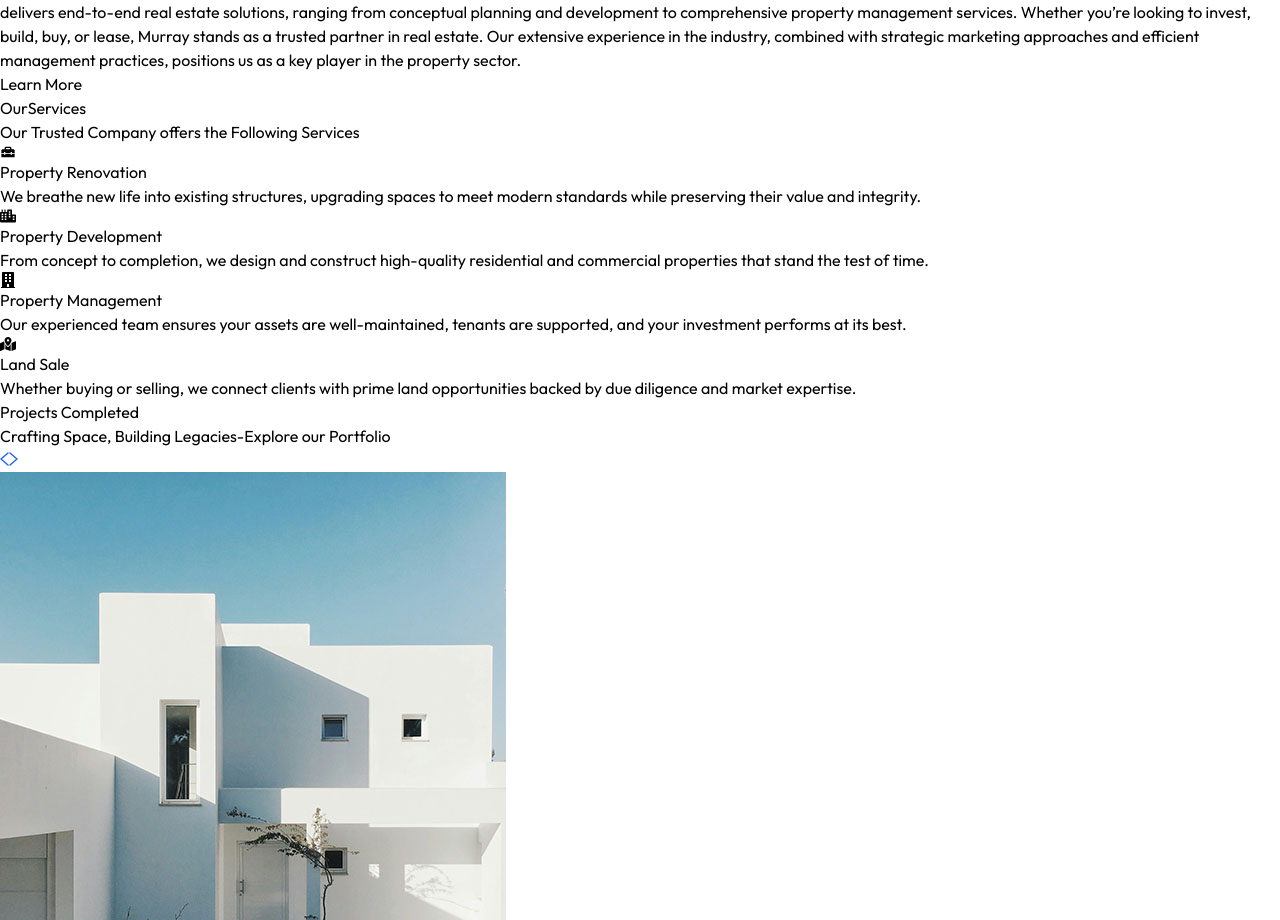
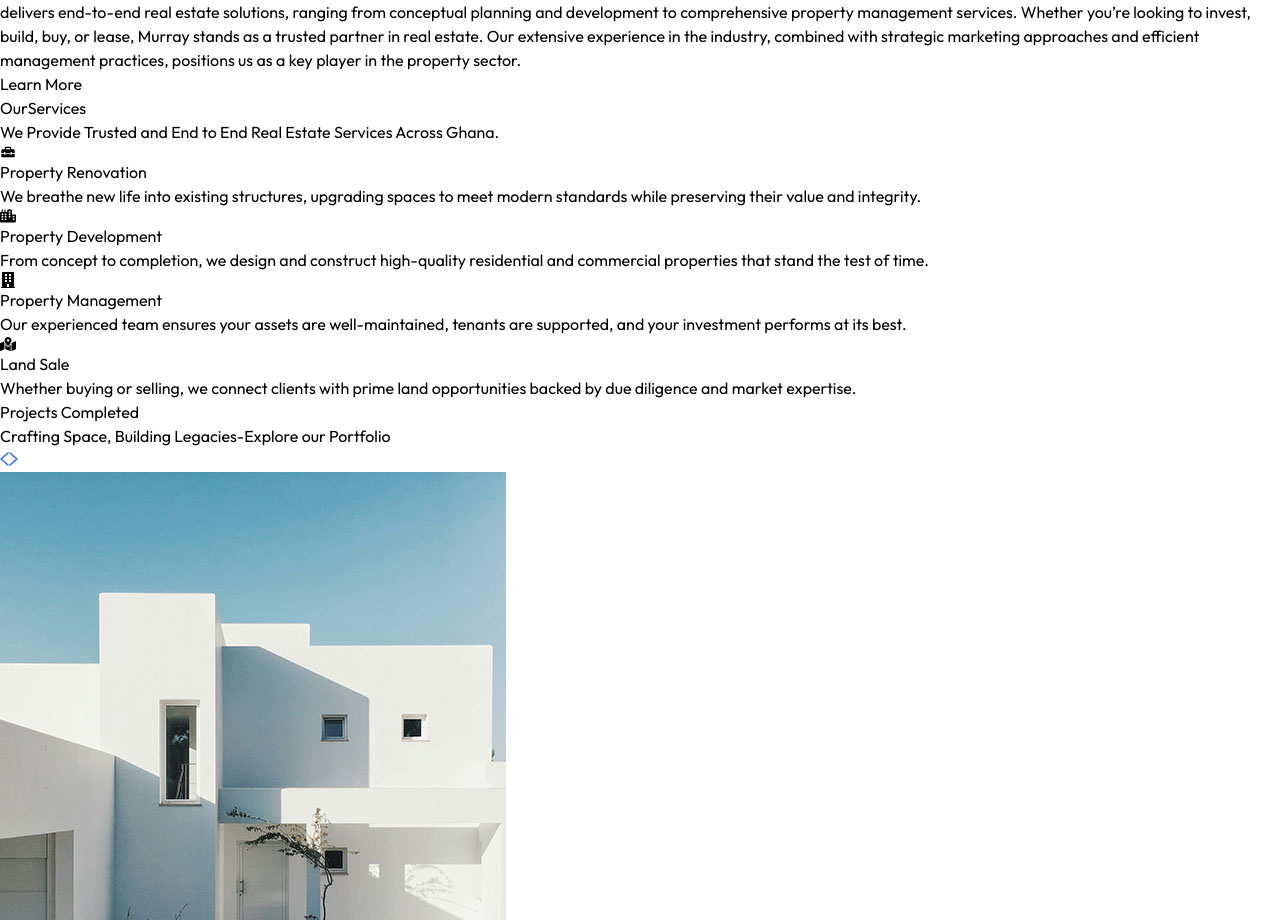
Before and after one commit to Muraydevs1/realest, a React (Vite) app: page / in a window 1280 px wide. Shown: the part 2008-2928 px from the top of the page. Built offline with nearby package versions, Linux system fonts and the light colour scheme.

Commit message:
new additions

```diff
--- a/src/components/Services.jsx
+++ b/src/components/Services.jsx
@@ -10,7 +10,7 @@ function Services() {
     return (
         <section className='max-w-7xl mx-auto px-6 py-16'>
             <h2 className="text-center font-bold mb-2 text-2xl sm:text-4xl">Our<span className='underline decoration-orange-400 underline-offset-4 decoration-1 font-light'>Services</span></h2>
-             <p className='text-center text-gray-500 mb-8 max-w-80 mx-auto'>Our Trusted Company offers the Following Services</p>
+             <p className='text-center text-gray-500 mb-8 max-w-80 mx-auto'>We Provide Trusted and End to End Real Estate Services Across Ghana.</p>
             <div className="grid md:grid-cols-3 gap-6">
                 <div className="bg-orange-50 p-6 rounded-md shadow hover:shadow-lg transition">
                     <div className="mb-4">
```
